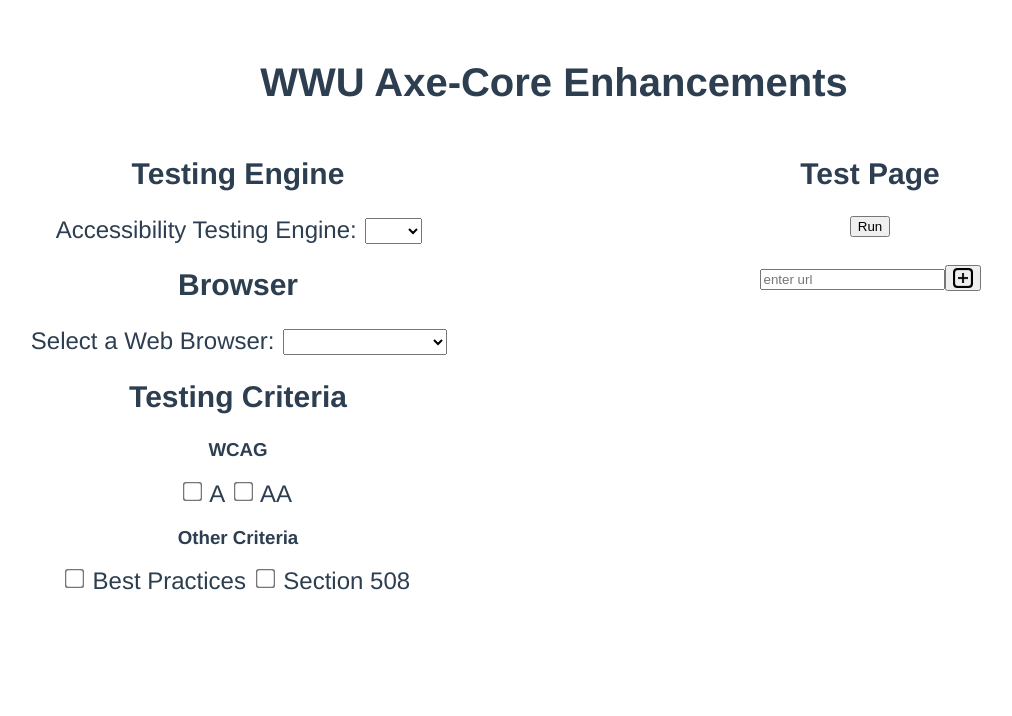
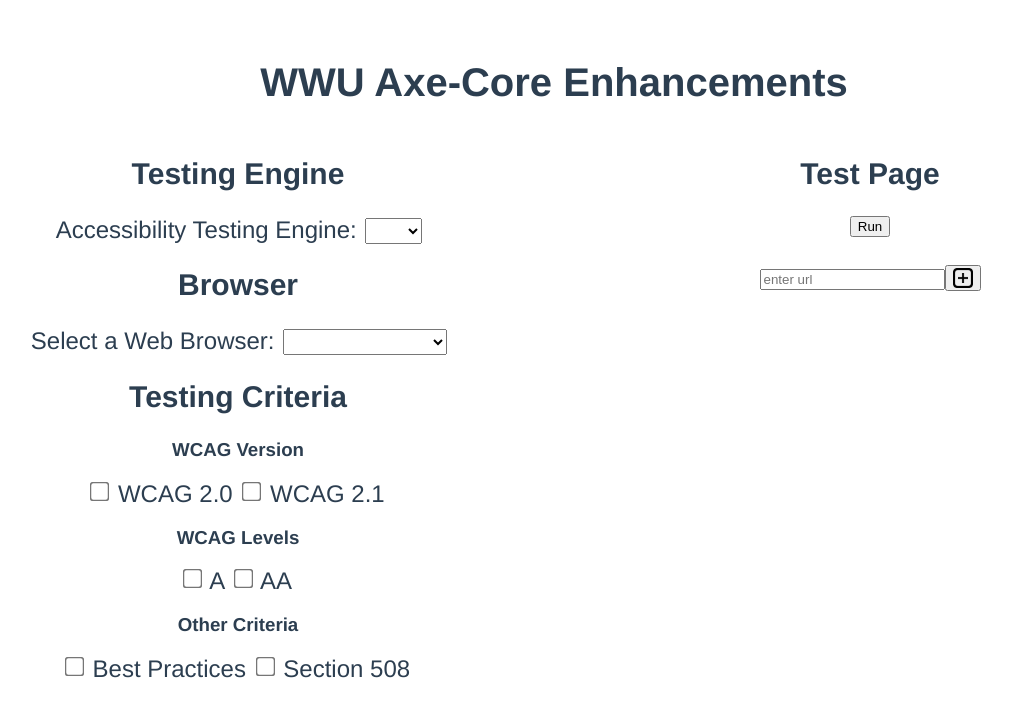
Before and after one commit to xNS5/Axe-Core-Enhancements, a Vue app in the folder frontend/axe-core-enhancements-frontend/: page / in a window 1280 px wide. Shown: the top 716 px of the page, without its empty margins (86-1098 px from the left). Built offline with nearby package versions, Linux system fonts and the light colour scheme.

Commit message:
Small tweaks to home.vue

```diff
--- a/frontend/axe-core-enhancements-frontend/src/components/Home.vue
+++ b/frontend/axe-core-enhancements-frontend/src/components/Home.vue
@@ -7,16 +7,16 @@
           <h2>Testing Engine</h2>
           <!-- Engine choice drop down -->
           <label for="engine">Accessibility Testing Engine: </label>
-          <select name="engine" id="engine" v-model="testForm[0].engine">
+          <select name="engine" id="engine" v-model="testForm.engine">
             <option value="axecore"> Axe </option>
             <!--<option value="crest">Crest</option> Crest has not yet been released. Alternate engines can be added-->
           </select>
         </div>
-        <div class="selectBrowser">
+        <div class="selectBrowser" id="select-browser">
           <h2>Browser</h2>
           <!-- Browser choice drop down -->
           <label for="browser">Select a Web Browser: </label>
-          <select name="browser" id="browser" v-model="testForm[0].browser">
+          <select name="browser" id="browser" v-model="testForm.browser">
             <option value="chrome">Google Chrome</option>
             <!--<option value="edge">Microsoft Edge</option> Can be added at a later time, not natively supported through Puppeteer -->
             <option value="firefox">Firefox</option>
@@ -25,21 +25,30 @@
         <div class="selectTest">
           <h2>Testing Criteria</h2>
           <!-- Check boxes for WCAG levels -->
-          <div class="selectTEST.child.wcag">
-            <h3>WCAG</h3>
-            <input type="checkbox" id="wcagA" name="wcagA" v-model="testForm[0].criteria[0]">
+          <div class="selectTest.child.wcag" id="selectTest.child.wcag" >
+            <div class="selectTest.child.wcag.version" id="selectTest.child.wcag.version">
+              <h3>WCAG Version</h3>
+<!--              TODO: Set up ability to add wcag2 and wcag21 to string output in model-->
+                <input type="checkbox" id="wcag2" name="wcag2" value="wcag2" v-model="testForm.wcagLevel">
+                <label for="wcag2" class="container"> WCAG 2.0 </label>
+                <input type="checkbox" id="wcag21" name="wcag2" value="wcag21" v-model="testForm.wcagLevel">
+                <label for="wcag21" class="container"> WCAG 2.1 </label>
+              </div>
+            </div>
+            <h3>WCAG Levels</h3>
+            <input type="checkbox" id="wcagA" name="wcagA" value="a" v-model="testForm.criteria">
             <label for="wcagA" class="container"> A </label>
-            <input type="checkbox" id="wcagAA" name="wcagAA" v-model="testForm[0].criteria[1]">
+            <input type="checkbox" id="wcagAA" name="wcagAA" value="aa" v-model="testForm.criteria">
             <label for="wcagAA"> AA </label>
-<!--            <input type="checkbox" id="wcagAAA" name="wcagAAA" v-model="testForm[0].criteria[2]">-->
+<!--            <input type="checkbox" id="wcagAAA" name="wcagAAA" value="aaa" v-model="testForm[0].criteria[2]">-->
 <!--            <label for="wcagAAA"> AAA </label>-->
-<!--            TODO: implement features that search for WCAG SC for AAA-->
+<!--            TODO: implement features that search for WCAG SC for AAA                                         -->
           </div>
-          <div class="selectTEST.child.other">
+          <div class="selectTest.child.other" id="selectTest.child.other" >
             <h3>Other Criteria</h3>
-            <input type="checkbox" id="best-practices" name="best-practices" v-model="testForm[0].criteria[3]">
+            <input type="checkbox" id="best-practices" name="best-practices" value="best-practices" v-model="testForm.criteria">
             <label for="best-practices"> Best Practices </label>
-            <input type="checkbox" id="section508" name="section508" v-model="testForm[0].criteria[4]">
+            <input type="checkbox" id="section508" name="section508" value="section508" v-model="testForm.criteria">
             <label for="section508"> Section 508 </label>
           </div>
         </div>
@@ -50,13 +59,15 @@
           <div class="runButton">
             <button v-on:click="runAxe"> Run </button>
           </div>
-          <div v-for="(page, index) in testForm[0].pages" v-bind:key="index" class="row">
+          <div v-for="(page, index) in testForm.urls" v-bind:key="index" class="row">
             <label for="URL@{{index}}">
               <div class="addButton">
 <!--                @TODO find a way to have additional url entries stacked + increase size of text box-->
-                <input v-model="page.url" type="text" id="URL@{{index}}" name="URL@{{index}}" placeholder="enter url">
+                <input class="row" v-model="page.url" type="text" id="URL@{{index}}" name="URL@{{index}}" placeholder="enter url">
+
                 <button class="addTest" type="button" aria-label="add-icon" v-on:click="addTest">
-                  <span class="icon"></span></button>
+                  <span class="icon"></span>
+                </button>
               <button class="removeTest" type="button" v-on:click="removeTest(index)" v-if="index !== 0">
                 <span class="icon"></span>
               </button>
@@ -67,7 +78,6 @@
             </div>
           </div>
         </div>
-      </div>
 </template>
 
 <style>
@@ -148,30 +158,41 @@
 
 
 <script>
+import axios from "axios";
+
 export default {
-  name:'Home',
+  name: 'WWU ACE',
   data(){
     return{
-      testForm: [{
+      testForm: {
         engine:null,
         browser:null,
         // @TODO change testing criteria to a list of strings instead
-        criteria:[false,false,false,false,false],
-        pages: [
+        // wcagLevels:[false,false],
+        // criteria:[false,false,false,false,false],
+        wcagLevel: [],
+        criteria: [],
+        urls: [
           {url: ''}
         ]
-      }]
+      }
     }
   },
   methods: {
-    runAxe() {
-      console.log("getAxe", this.testForm);
+    runAxe: function() {
+      console.log(this.testForm);
+      try{
+        axios.post("http://localhost:1337/api/v1/axe-runner", this.testForm)
+            .then((result) => console.log(result));
+      }catch(e){
+        alert(e.toString());
+      }
     },
     addTest() {
-      this.testForm[0].pages.push({url: ''})
+      this.testForm.pages.push({url: ''})
     },
     removeTest(index) {
-      this.testForm[0].pages.splice(index, 1)
+      this.testForm.pages.splice(index, 1)
     }
   }
 }
```
